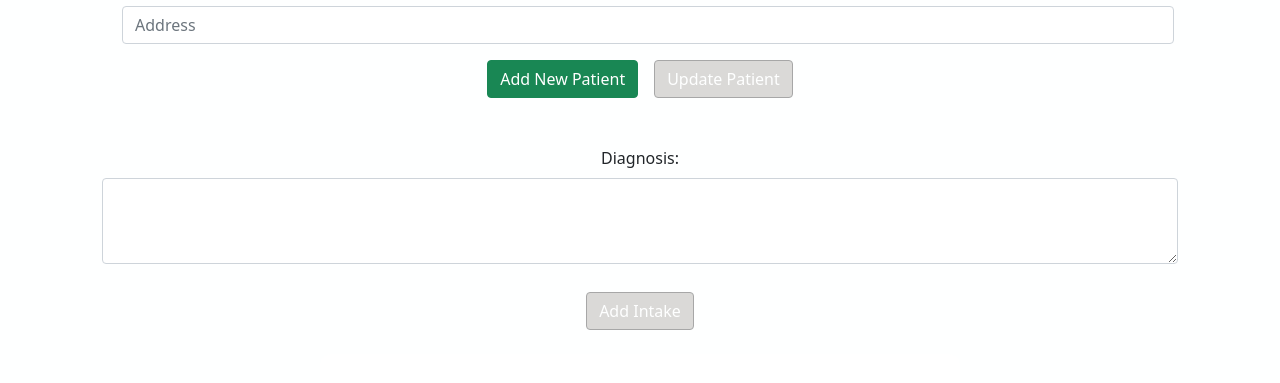
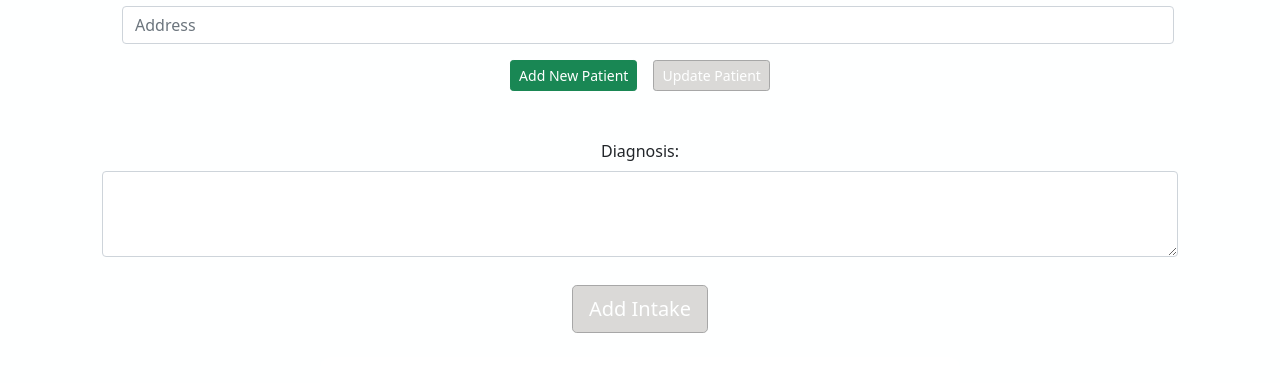
Before and after one commit to betechky/ClinicIntakeForm, a React (Create React App) app: page / in a window 1280 px wide. Shown: the part 474-857 px from the top of the page. Built offline with nearby package versions, Linux system fonts and the light colour scheme; no server answers.

Commit message:
Fixed class

```diff
--- a/src/App.js
+++ b/src/App.js
@@ -103,7 +103,7 @@ class App extends Component {
 
           <div className="col-12">
             <button
-              className="btn btn-success m-2"
+              className="btn btn-success btn-lg btn-block m-2"
               disabled={
                 this.state.currentDoctorId === undefined ||
                 this.state.patient.id === undefined ||
--- a/src/components/patient.jsx
+++ b/src/components/patient.jsx
@@ -141,7 +141,7 @@ class Patient extends Component {
           ></input>
           <button
             type="button"
-            className="btn btn-success btn-small  m-2"
+            className="btn btn-success btn-sm  m-2"
             disabled={this.state.isCreate}
             onClick={this.AddNewPatient}
           >
@@ -149,7 +149,7 @@ class Patient extends Component {
           </button>
           <button
             type="button"
-            class="btn btn-warning btn-small m-2"
+            className="btn btn-warning btn-sm m-2"
             disabled={!this.state.isCreate}
             onClick={this.UpdatePatient}
           >
```
Also changed, not shown: src/components/CompleteList.js (+0 -7 lines), src/components/intakeforms.jsx (+8 -9 lines).
